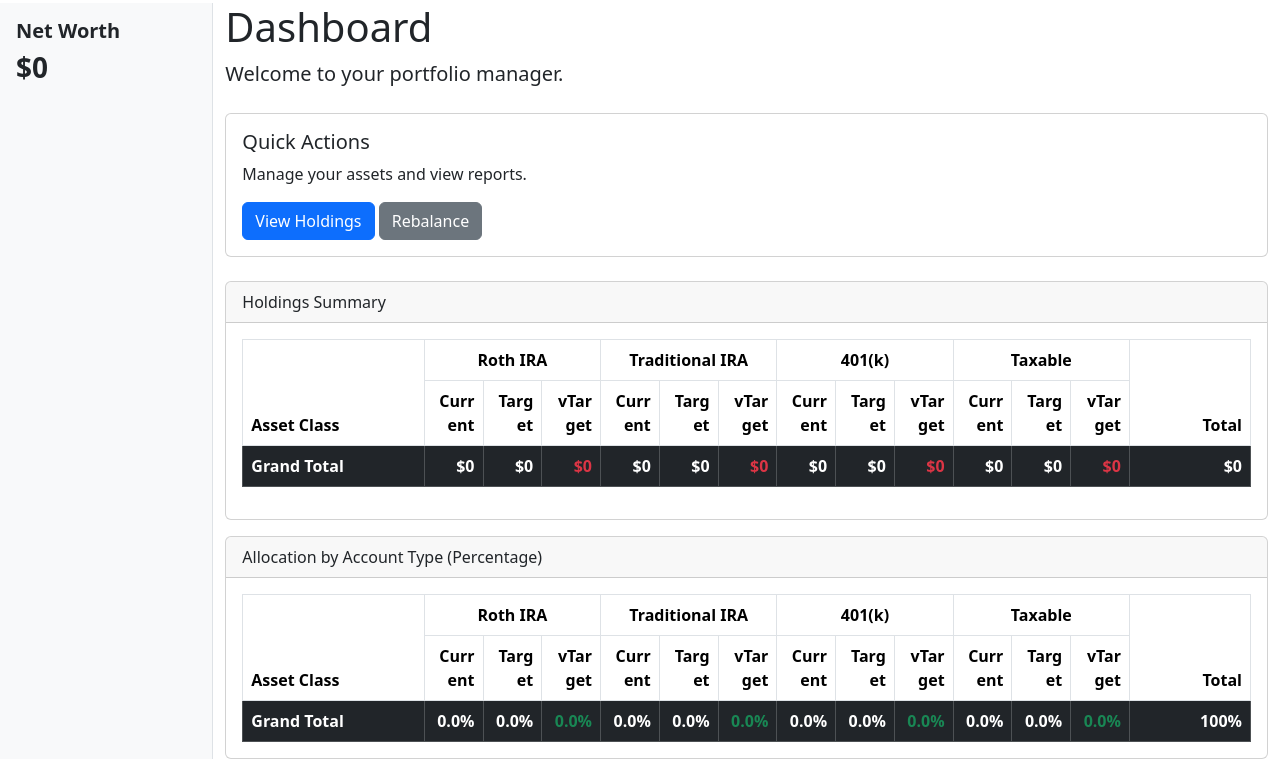
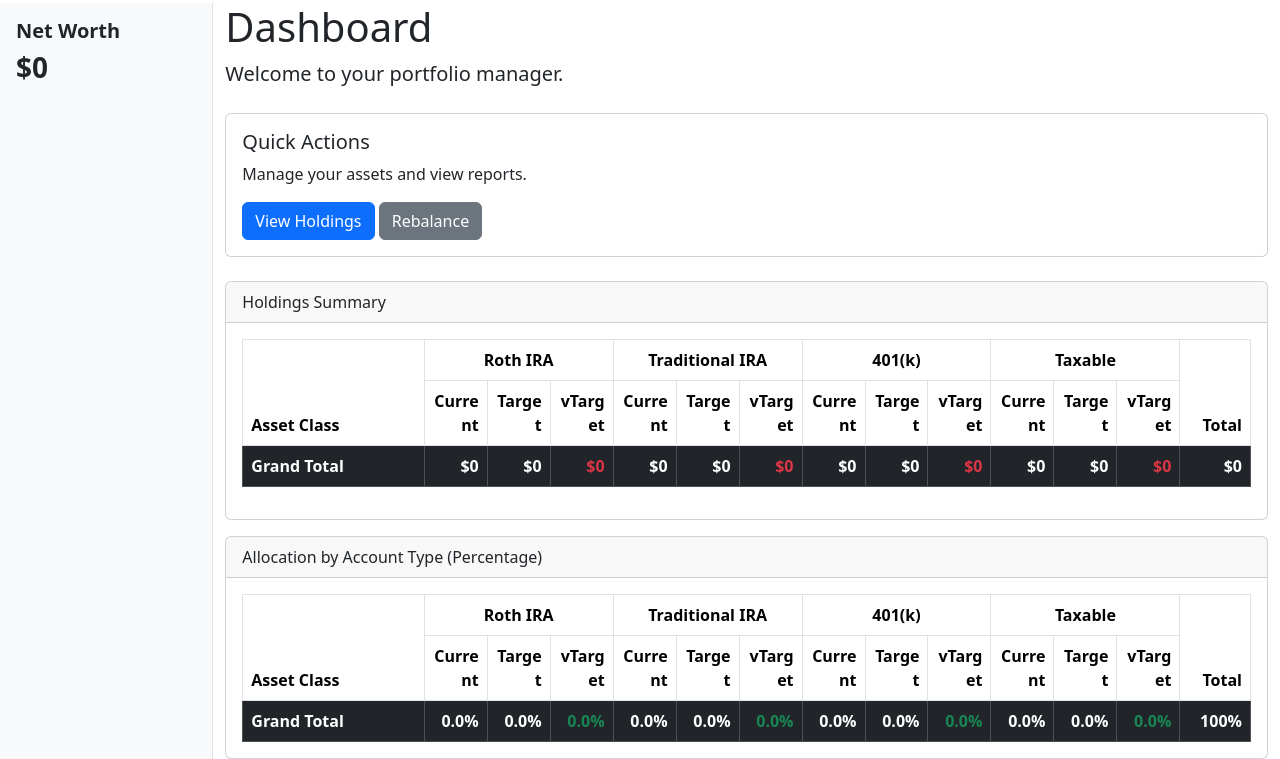
Before and after one commit to charlesbeck3/cb3portfolio, a Django app: page / in a window 1280 px wide. Shown: the part 77-836 px from the top of the page. Run offline with Django 5.2, Linux system fonts and the light colour scheme; the visitor is signed in with stand-in values (Sample User, id 1); data comes from the database, SQL or seed files in the repository; data that the repository does not hold is empty.

Commit message:
fix: reduce total column width

```diff
--- a/portfolio/templates/portfolio/index.html
+++ b/portfolio/templates/portfolio/index.html
@@ -18,13 +18,13 @@
 
     .dashboard-content .holdings-table col.col-account {
         width: calc(
-            (100% - var(--asset-col-width, 18%) - var(--total-col-width, 12%))
+            (100% - var(--asset-col-width, 18%) - var(--total-col-width, 7%))
             / var(--account-columns, 12)
         );
     }
 
     .dashboard-content .holdings-table col.col-total {
-        width: var(--total-col-width, 12%);
+        width: var(--total-col-width, 7%);
         white-space: nowrap;
     }
 </style>
```
